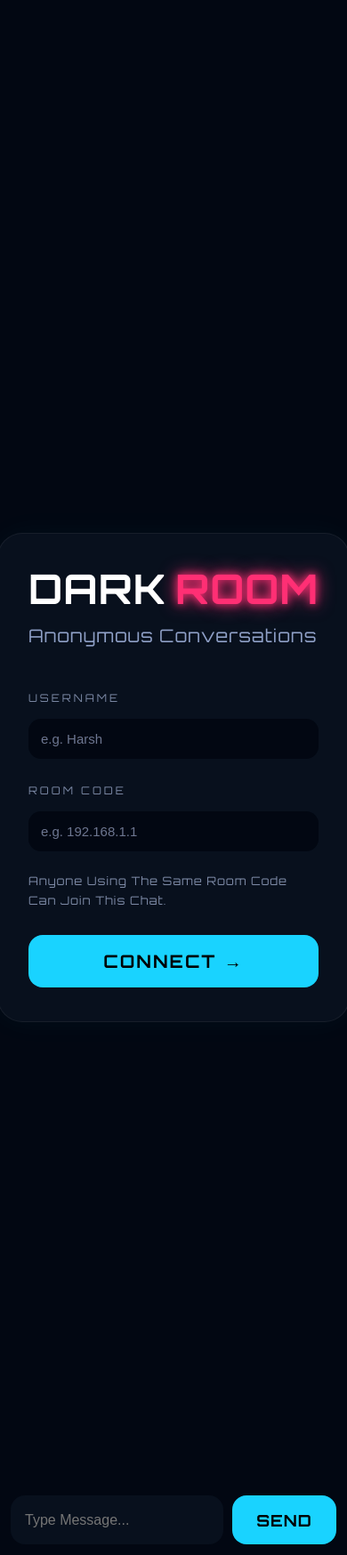
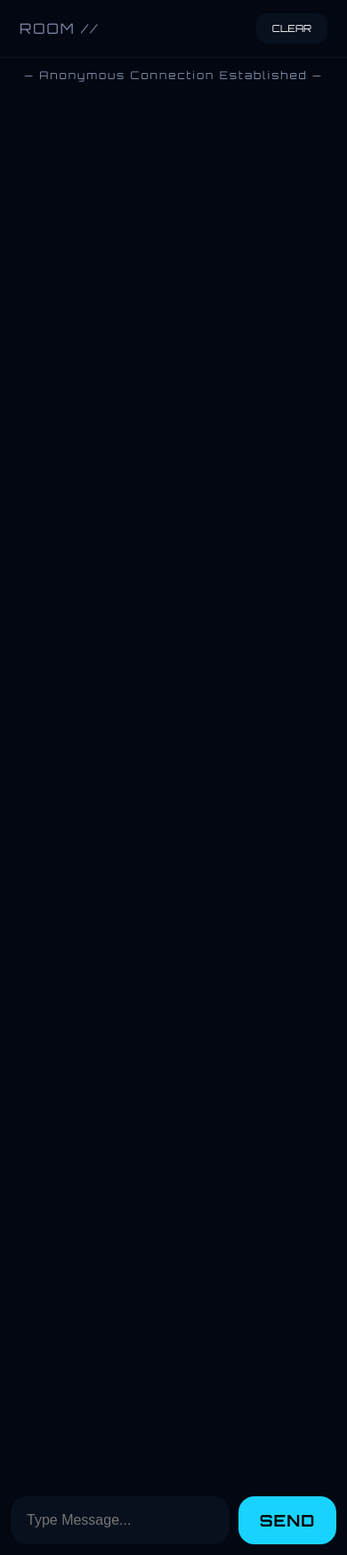
Before and after one commit to Harrxhu/anon-x, a Flask app: page / in a window 390 px wide. Shown: the whole page at 89% size. Run offline with Flask 3, Linux system fonts and the light colour scheme; some libraries are stand-ins or nearby versions.

Commit message:
final mobile responsive fix

```diff
--- a/static/style.css
+++ b/static/style.css
@@ -484,3 +484,165 @@ body{
 
     cursor:pointer;
 }
+
+/* =========================
+   MOBILE CHAT FIX
+========================= */
+
+html,
+body{
+    width:100%;
+    height:100%;
+    overflow:hidden;
+}
+
+/* CHAT PAGE */
+
+.chat-page{
+    position:fixed;
+
+    inset:0;
+
+    width:100%;
+    height:100dvh;
+
+    background:#020712;
+
+    display:flex;
+    flex-direction:column;
+
+    overflow:hidden;
+}
+
+/* TOPBAR */
+
+.topbar{
+    flex-shrink:0;
+}
+
+/* START TEXT */
+
+.start{
+    flex-shrink:0;
+}
+
+/* MESSAGES */
+
+#messages{
+    flex:1;
+
+    overflow-y:auto;
+
+    padding:18px;
+
+    padding-bottom:120px;
+
+    scroll-behavior:smooth;
+
+    -webkit-overflow-scrolling:touch;
+}
+
+/* INPUT BAR */
+
+.chat-input{
+    position:fixed;
+
+    left:0;
+    bottom:0;
+
+    width:100%;
+
+    display:flex;
+
+    align-items:center;
+
+    gap:10px;
+
+    padding:12px;
+
+    background:#020712;
+
+    z-index:9999;
+}
+
+/* INPUT */
+
+.chat-input input{
+    flex:1;
+
+    height:54px;
+
+    border:none;
+    outline:none;
+
+    border-radius:18px;
+
+    background:#08101d;
+
+    color:white;
+
+    padding:0 18px;
+
+    font-size:16px;
+}
+
+/* SEND BUTTON */
+
+.chat-input button{
+    width:110px;
+
+    height:54px;
+
+    border:none;
+
+    border-radius:18px;
+
+    background:#19d3ff;
+
+    color:black;
+
+    font-size:18px;
+
+    font-weight:bold;
+
+    font-family:'Orbitron',sans-serif;
+
+    cursor:pointer;
+}
+
+/* MOBILE RESPONSIVE */
+
+@media(max-width:600px){
+
+    .connect-card{
+        width:92%;
+        padding:26px;
+    }
+
+    .logo{
+        font-size:40px;
+    }
+
+    .desc{
+        font-size:16px;
+    }
+
+    .connect-card button{
+        font-size:18px;
+        padding:15px;
+    }
+
+    .message{
+        max-width:75%;
+        font-size:15px;
+    }
+
+    .roomtext{
+        font-size:16px;
+    }
+
+    .clearbtn{
+        width:80px;
+        font-size:11px;
+    }
+}
```
